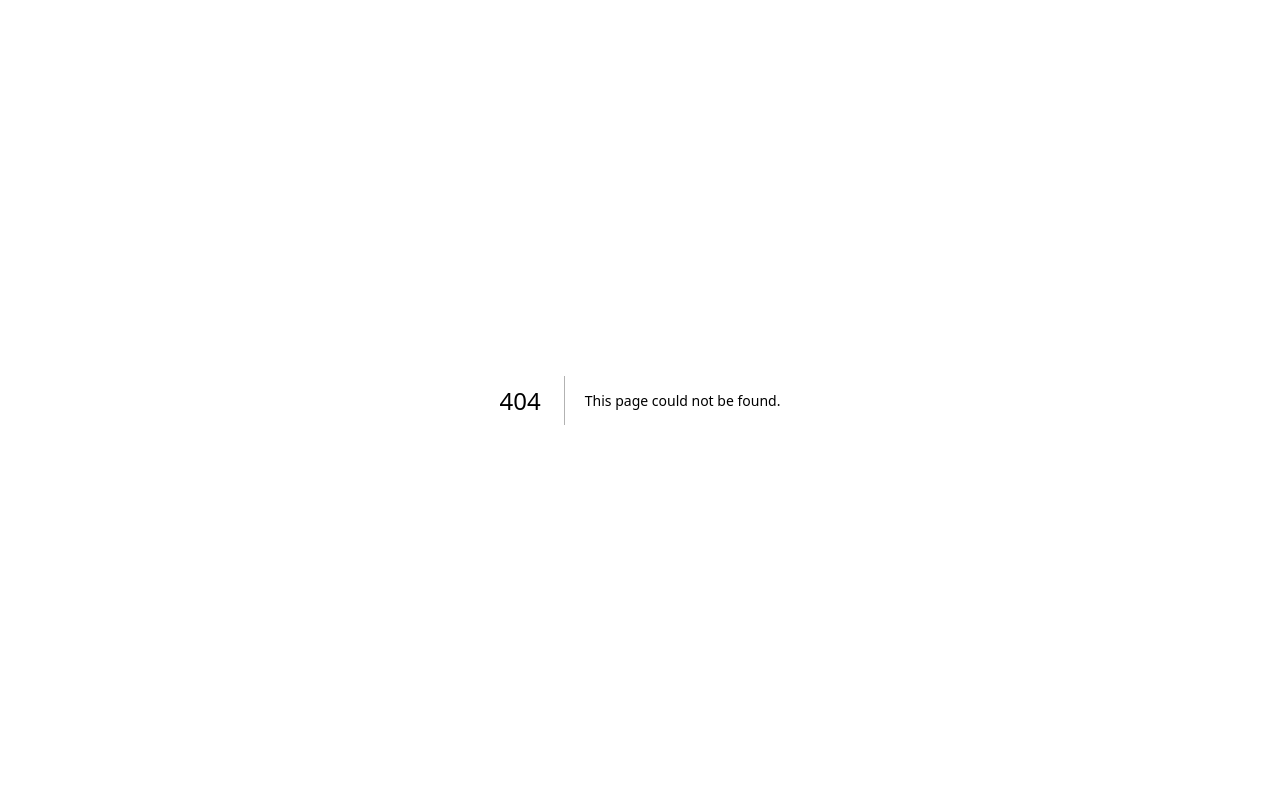
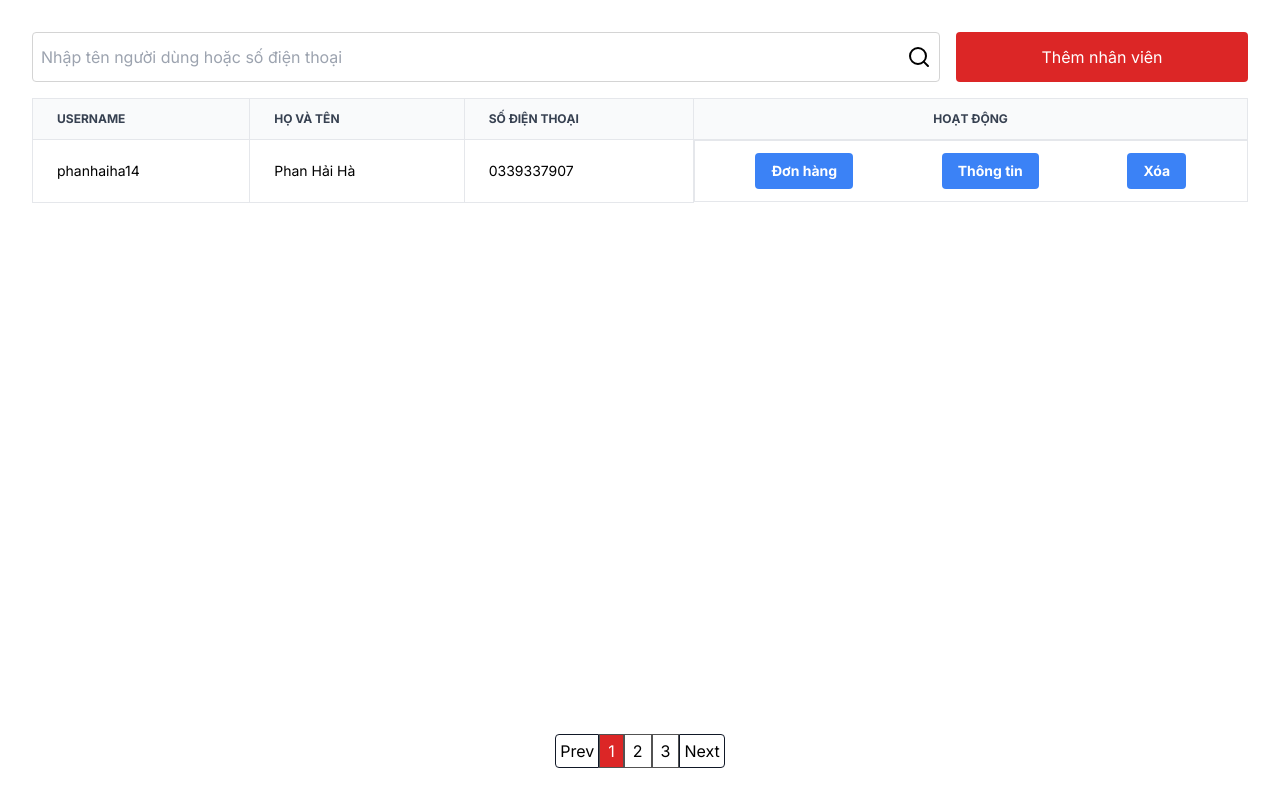
Before and after one commit to lequoctrang4/Technology-Device-Sale, a Next.js app: page /admin/Employee in a window 1280 px wide. Before the commit this address had no page. Built offline with nearby package versions, Linux system fonts and the light colour scheme.

Commit message:
create customer and employee pages

```diff
--- /dev/null
+++ b/pages/admin/Customer/index.tsx
@@ -0,0 +1,61 @@
+import Style from './style.module.scss'
+import { Edit, Search } from 'react-feather'
+import React, { useState } from 'react'
+
+function CustomerList() {
+    const [activePage, setactivePage] = useState(1);
+    return (
+        <div className='col-span-4 p-8 flex flex-col'>
+            <form className={`mb-4 ${Style.form}`}>
+                <input placeholder='Nhập tên người dùng hoặc số điện thoại' />
+                <button type='submit'> <Search /></button>
+            </form>
+            <div className='grow'>
+                <table className="w-full text-sm text-left">
+                    <thead className='text-xs text-gray-700 uppercase bg-gray-50 dark:bg-gray-700 dark:text-gray-400'>
+                        <tr>
+                            <th scope="col" className="border px-6 py-3">Username</th>
+                            <th scope="col" className="border px-6 py-3">Họ và tên</th>
+                            <th scope="col" className="border px-6 py-3">Số điện thoại</th>
+                            <th scope="col" className="border px-6 py-3 text-center">Hoạt động</th>
+                        </tr>
+                    </thead>
+                    <tbody>
+                        <tr>
+                            <td className="border px-6 py-3">phanhaiha14</td>
+                            <td className="border px-6 py-3">Phan Hải Hà</td>
+                            <td className="border px-6 py-3">0339337907</td>
+                            <td className="border px-6 py-3 flex justify-around gap-4">
+                                <button className="bg-blue-500 hover:bg-blue-700 text-white font-bold py-2 px-4 rounded flex-4">
+                                    Đơn hàng
+                                </button>
+                                <button className="bg-blue-500 hover:bg-blue-700 text-white font-bold py-2 px-4 rounded flex-4">
+                                    Thông tin
+                                </button>
+                                <button className="bg-blue-500 hover:bg-blue-700 text-white font-bold py-2 px-4 rounded flex-4">
+                                    Xóa
+                                </button>
+                            </td>
+                        </tr>
+                    </tbody>
+                </table>
+            </div>
+            <div className='flex justify-center justify-self-end'>
+                <button className='rounded-tl rounded-bl border border-gray-900 p-1'>Prev</button>
+                {[1, 2, 3].map((page: number) =>
+                    <button
+                        onClick={() => setactivePage(page)}
+                        key={page}
+                        className={activePage !== page ? Style.page_btn : Style.page_btn__active}
+                    >
+                        {page}
+                    </button>
+                )}
+                <button className='rounded-tr rounded-br border border-gray-900 p-1'>Next</button>
+            </div>
+        </div>
+    );
+}
+
+
+export default CustomerList;
--- /dev/null
+++ b/pages/admin/Customer/style.module.scss
@@ -0,0 +1,25 @@
+@tailwind components;
+
+@layer components {
+    .product {
+        @apply p-2 shadow-md rounded-md col-auto;
+    }
+
+    .form {
+        @apply flex gap-4 items-center border border-neutral-300 rounded px-2 py-3;
+
+        input {
+            @apply grow;
+        }
+    }
+
+    .page_btn {
+        @apply py-1 px-2 border border-neutral-600;
+
+        &__active {
+            @apply text-white py-1 px-2 border border-neutral-600;
+            background-color: var(--primary);
+        }
+    }
+
+}
--- /dev/null
+++ b/pages/admin/Employee/index.tsx
@@ -0,0 +1,66 @@
+import Style from './style.module.scss'
+import { Edit, Search } from 'react-feather'
+import React, { useState } from 'react'
+
+function CustomerList() {
+    const [activePage, setactivePage] = useState(1);
+    return (
+        <div className='col-span-4 p-8 flex flex-col'>
+            <div className='grid grid-cols-4 gap-4 mb-4'>
+                <form className={`col-span-3 ${Style.form}`}>
+                    <input placeholder='Nhập tên người dùng hoặc số điện thoại' />
+                    <button type='submit'> <Search /></button>
+                </form>
+                <button className='bg-primary p-2 text-white rounded col-span-1'>
+                    Thêm nhân viên
+                </button>
+            </div>
+            <div className='grow'>
+                <table className="w-full text-sm text-left">
+                    <thead className='text-xs text-gray-700 uppercase bg-gray-50 dark:bg-gray-700 dark:text-gray-400'>
+                        <tr>
+                            <th scope="col" className="border px-6 py-3">Username</th>
+                            <th scope="col" className="border px-6 py-3">Họ và tên</th>
+                            <th scope="col" className="border px-6 py-3">Số điện thoại</th>
+                            <th scope="col" className="border px-6 py-3 text-center">Hoạt động</th>
+                        </tr>
+                    </thead>
+                    <tbody>
+                        <tr>
+                            <td className="border px-6 py-3">phanhaiha14</td>
+                            <td className="border px-6 py-3">Phan Hải Hà</td>
+                            <td className="border px-6 py-3">0339337907</td>
+                            <td className="border px-6 py-3 flex justify-around gap-4">
+                                <button className="bg-blue-500 hover:bg-blue-700 text-white font-bold py-2 px-4 rounded flex-4">
+                                    Đơn hàng
+                                </button>
+                                <button className="bg-blue-500 hover:bg-blue-700 text-white font-bold py-2 px-4 rounded flex-4">
+                                    Thông tin
+                                </button>
+                                <button className="bg-blue-500 hover:bg-blue-700 text-white font-bold py-2 px-4 rounded flex-4">
+                                    Xóa
+                                </button>
+                            </td>
+                        </tr>
+                    </tbody>
+                </table>
+            </div>
+            <div className='flex justify-center justify-self-end'>
+                <button className='rounded-tl rounded-bl border border-gray-900 p-1'>Prev</button>
+                {[1, 2, 3].map((page: number) =>
+                    <button
+                        onClick={() => setactivePage(page)}
+                        key={page}
+                        className={activePage !== page ? Style.page_btn : Style.page_btn__active}
+                    >
+                        {page}
+                    </button>
+                )}
+                <button className='rounded-tr rounded-br border border-gray-900 p-1'>Next</button>
+            </div>
+        </div>
+    );
+}
+
+
+export default CustomerList;
--- /dev/null
+++ b/pages/admin/Employee/style.module.scss
@@ -0,0 +1,25 @@
+@tailwind components;
+
+@layer components {
+    .product {
+        @apply p-2 shadow-md rounded-md col-auto;
+    }
+
+    .form {
+        @apply flex gap-4 items-center border border-neutral-300 rounded px-2 py-3;
+
+        input {
+            @apply grow;
+        }
+    }
+
+    .page_btn {
+        @apply py-1 px-2 border border-neutral-600;
+
+        &__active {
+            @apply text-white py-1 px-2 border border-neutral-600;
+            background-color: var(--primary);
+        }
+    }
+
+}
--- a/pages/admin/index.tsx
+++ b/pages/admin/index.tsx
@@ -1,6 +1,8 @@
 import HeaderAdmin from '@/components/Header/Admin'
 import Sidebar from '@/components/Sidebar'
 import Product from './Product'
+import CustomerList from './Customer'
+import Employee from './Employee'
 
 import React, { useState } from 'react'
 
@@ -12,6 +14,8 @@ const AdminSite = () => {
             <div className='grid grid-cols-5'>
                 <Sidebar callback={setOption} />
                 { option === 0 && <Product /> }
+                { option === 2 && <CustomerList />}
+                { option === 3 && <Employee /> }
             </div>
         </>
     )
```
